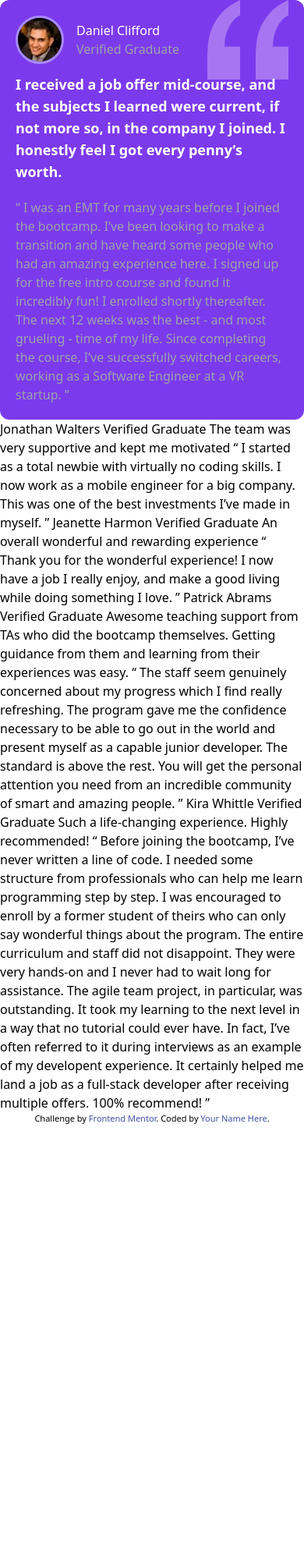
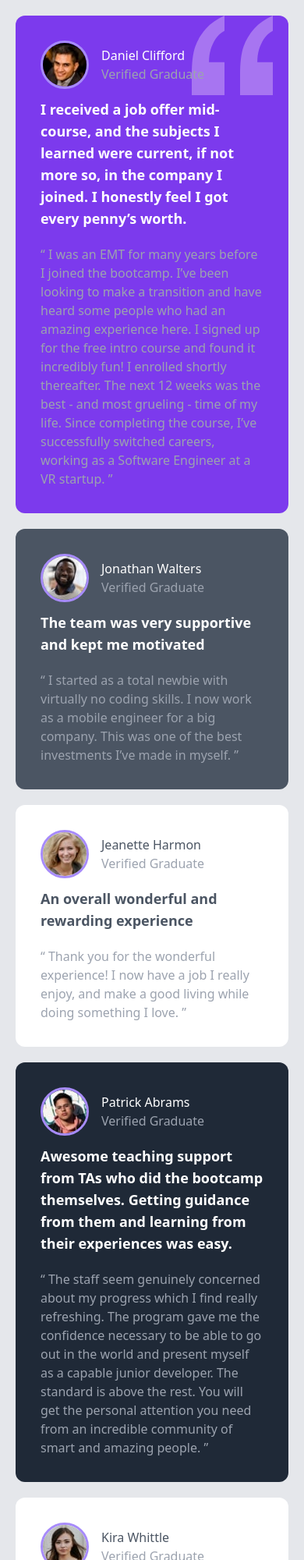
Before and after one commit to guilhermedev05/testimonial-grid-tailwindcss, a website: page src/index.html in a window 390 px wide. Shown: the top 2000 px of the page at 78% size. Before the commit the page ends 1443 px from the top, so only its background shows below. Drawn offline with Linux system fonts and the light colour scheme.

Commit message:
Design mobile finalizado

```diff
--- a/src/index.html
+++ b/src/index.html
@@ -15,10 +15,10 @@
   </style>
 </head>
 <body>
-  <div class="container mx-auto">
-    <div class="bg-violet-600 p-5 max-w-md relative rounded-xl mx-auto">
-      <img class="absolute top-0 right-5 -z-0" src="/images/bg-pattern-quotation.svg" alt="">
-      <div class="flex items-center gap-4">
+  <div class="w-screen mx-auto bg-gray-200 p-5">
+    <div class="bg-violet-600 p-8 max-w-md relative rounded-xl mx-auto mb-5">
+      <img class="absolute top-0 right-5 -z-1" src="/images/bg-pattern-quotation.svg" alt="">
+      <div class="flex items-center gap-4 relative">
         <div class="rounded-full border-[3px] border-violet-400">
           <img class="rounded-full" src="/images/image-daniel.jpg" alt="daniel-clifford-person">
         </div>
@@ -41,6 +41,99 @@
         </p>
       </div>
     </div>
+      <!-- Card 2 -->
+    <div class="bg-gray-600 p-8 max-w-md relative rounded-xl mx-auto mb-5">
+      <div class="flex items-center gap-4">
+        <div class="rounded-full border-[3px] border-violet-400">
+          <img class="rounded-full" src="/images/image-jonathan.jpg" alt="daniel-clifford-person">
+        </div>
+        <div class="flex flex-col" >
+          <p class="text-white mt-1">Jonathan Walters</p>
+          <p class="text-gray-400 mb-1">Verified Graduate</p>
+        </div>
+      </div>
+      <div class="relative">
+        <p class="text-lg text-white font-bold mt-3">
+          The team was very supportive and kept me motivated
+        </p>
+        <p class="text-gray-400 mt-5">
+          “ I started as a total newbie with virtually no coding skills. I now work as a mobile engineer
+          for a big company. This was one of the best investments I’ve made in myself. ”
+        </p>
+      </div>
+    </div>
+    <!-- CARD 3 -->
+    <div class="bg-white p-8 max-w-md relative rounded-xl mx-auto mb-5">
+      <div class="flex items-center gap-4">
+        <div class="rounded-full border-[3px] border-violet-400">
+          <img class="rounded-full" src="/images/image-jeanette.jpg" alt="daniel-clifford-person">
+        </div>
+        <div class="flex flex-col" >
+          <p class="text-gray-600 mt-1">Jeanette Harmon</p>
+          <p class="text-gray-400 mb-1">Verified Graduate</p>
+        </div>
+      </div>
+      <div class="relative">
+        <p class="text-lg text-gray-600 font-bold mt-3">
+          An overall wonderful and rewarding experience
+        </p>
+        <p class="text-gray-400 mt-5">
+          “ Thank you for the wonderful experience! I now have a job I really enjoy, and make a good living
+          while doing something I love. ”
+        </p>
+      </div>
+    </div>
+    <!-- CARD 4 -->
+    <div class="bg-gray-800 p-8 max-w-md relative rounded-xl mx-auto mb-5">
+      <div class="flex items-center gap-4">
+        <div class="rounded-full border-[3px] border-violet-400">
+          <img class="rounded-full" src="/images/image-patrick.jpg" alt="daniel-clifford-person">
+        </div>
+        <div class="flex flex-col" >
+          <p class="text-white mt-1">Patrick Abrams</p>
+          <p class="text-gray-400 mb-1">Verified Graduate</p>
+        </div>
+      </div>
+      <div class="relative">
+        <p class="text-lg text-white font-bold mt-3">
+          Awesome teaching support from TAs who did the bootcamp themselves. Getting guidance from them and
+          learning from their experiences was easy.
+        </p>
+        <p class="text-gray-400 mt-5">
+          “ The staff seem genuinely concerned about my progress which I find really refreshing. The program
+          gave me the confidence necessary to be able to go out in the world and present myself as a capable
+          junior developer. The standard is above the rest. You will get the personal attention you need from
+          an incredible community of smart and amazing people. ”
+        </p>
+      </div>
+    </div>
+    <!-- CARD 5 -->
+    <div class="bg-white p-8 max-w-md relative rounded-xl mx-auto mb-5">
+      <div class="flex items-center gap-4">
+        <div class="rounded-full border-[3px] border-violet-400">
+          <img class="rounded-full" src="/images/image-kira.jpg" alt="daniel-clifford-person">
+        </div>
+        <div class="flex flex-col" >
+          <p class="text-gray-600 mt-1">Kira Whittle</p>
+          <p class="text-gray-400 mb-1">Verified Graduate</p>
+        </div>
+      </div>
+      <div class="relative">
+        <p class="text-lg text-gray-600 font-bold mt-3">
+          Such a life-changing experience. Highly recommended!
+        </p>
+        <p class="text-gray-400 mt-5">
+          “ Before joining the bootcamp, I’ve never written a line of code. I needed some structure from
+          professionals who can help me learn programming step by step. I was encouraged to enroll by a former
+          student of theirs who can only say wonderful things about the program. The entire curriculum and staff
+          did not disappoint. They were very hands-on and I never had to wait long for assistance. The agile team
+          project, in particular, was outstanding. It took my learning to the next level in a way that no tutorial
+          could ever have. In fact, I’ve often referred to it during interviews as an example of my developent
+          experience. It certainly helped me land a job as a full-stack developer after receiving multiple offers.
+          100% recommend! ”
+        </p>
+      </div>
+    </div>
   </div>
 
 
@@ -49,46 +142,33 @@
 
 
 
-  Jonathan Walters
+
+
+
+
+
+
+
+
+
+
+
+
+
+
+
+
+
+
+
+
+
+
   Verified Graduate
 
-  The team was very supportive and kept me motivated
 
-  “ I started as a total newbie with virtually no coding skills. I now work as a mobile engineer
-  for a big company. This was one of the best investments I’ve made in myself. ”
 
-  Jeanette Harmon
-  Verified Graduate
 
-  An overall wonderful and rewarding experience
-
-  “ Thank you for the wonderful experience! I now have a job I really enjoy, and make a good living
-  while doing something I love. ”
-
-  Patrick Abrams
-  Verified Graduate
-
-  Awesome teaching support from TAs who did the bootcamp themselves. Getting guidance from them and
-  learning from their experiences was easy.
-
-  “ The staff seem genuinely concerned about my progress which I find really refreshing. The program
-  gave me the confidence necessary to be able to go out in the world and present myself as a capable
-  junior developer. The standard is above the rest. You will get the personal attention you need from
-  an incredible community of smart and amazing people. ”
-
-  Kira Whittle
-  Verified Graduate
-
-  Such a life-changing experience. Highly recommended!
-
-  “ Before joining the bootcamp, I’ve never written a line of code. I needed some structure from
-  professionals who can help me learn programming step by step. I was encouraged to enroll by a former
-  student of theirs who can only say wonderful things about the program. The entire curriculum and staff
-  did not disappoint. They were very hands-on and I never had to wait long for assistance. The agile team
-  project, in particular, was outstanding. It took my learning to the next level in a way that no tutorial
-  could ever have. In fact, I’ve often referred to it during interviews as an example of my developent
-  experience. It certainly helped me land a job as a full-stack developer after receiving multiple offers.
-  100% recommend! ”
 
   <div class="attribution">
     Challenge by <a href="https://www.frontendmentor.io?ref=challenge" target="_blank">Frontend Mentor</a>.
```
Also changed, not shown: dist/server.css.
